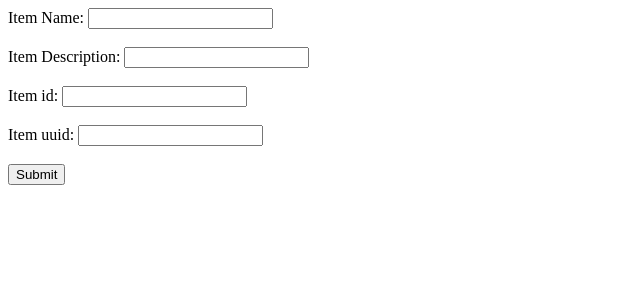
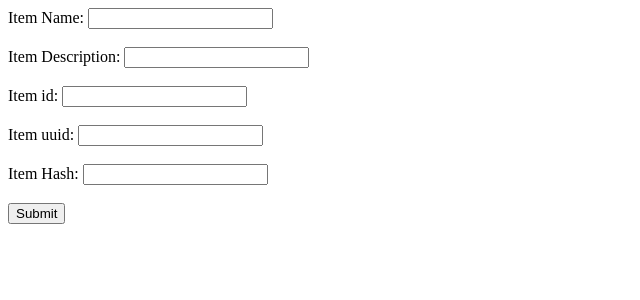
Before and after one commit to Tarunpanduri/git_devops, a Flask app: page /todo in a window 1280 px wide. Shown: the top 300 px of the page, without its empty margins (0-640 px from the left). Run offline with Flask 2, Linux system fonts and the light colour scheme.

Commit message:
item hash  added

```diff
--- a/frontend/templates/todo.html
+++ b/frontend/templates/todo.html
@@ -7,6 +7,8 @@
   <input type="text" id="itemId" required><br><br>
   <label>Item uuid:</label>
   <input type="text" id="itemuuid" required><br><br>
+  <label>Item Hash:</label>
+  <input type="text" id="itemHash" required><br><br>
   <button type="submit">Submit</button>
 </form>
 <script>
```
